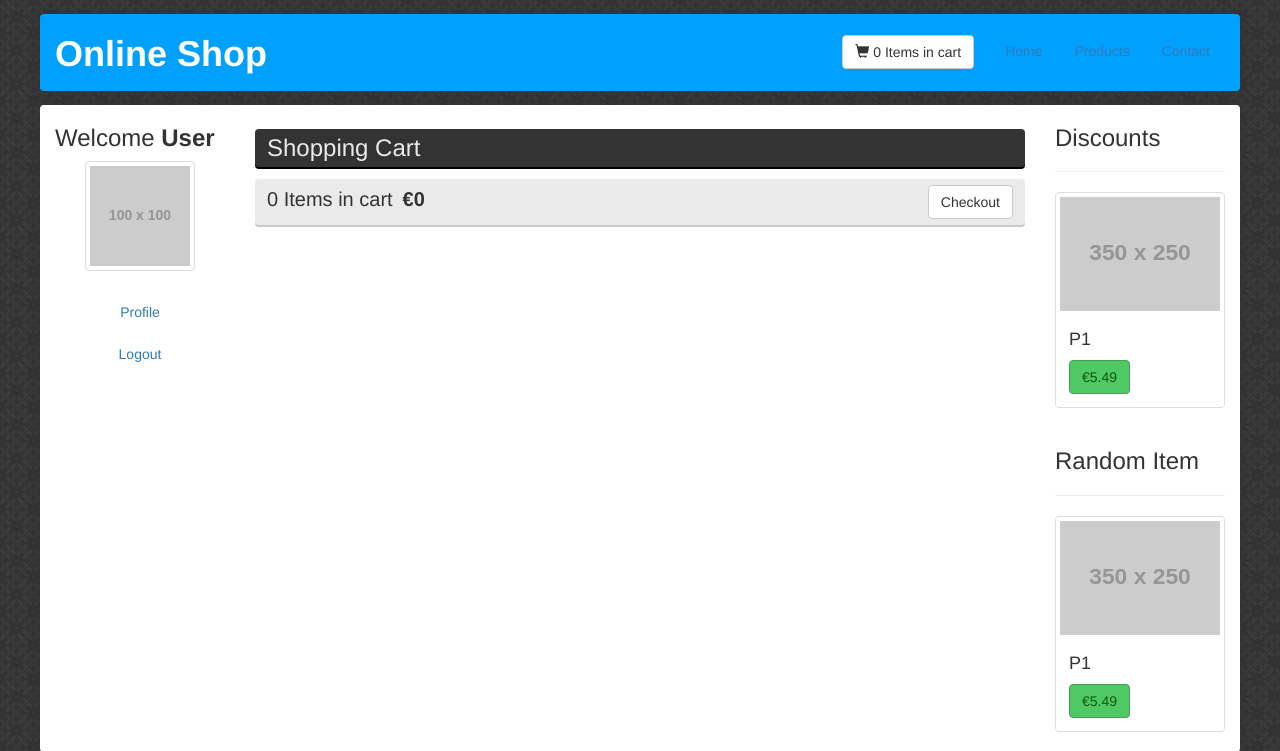
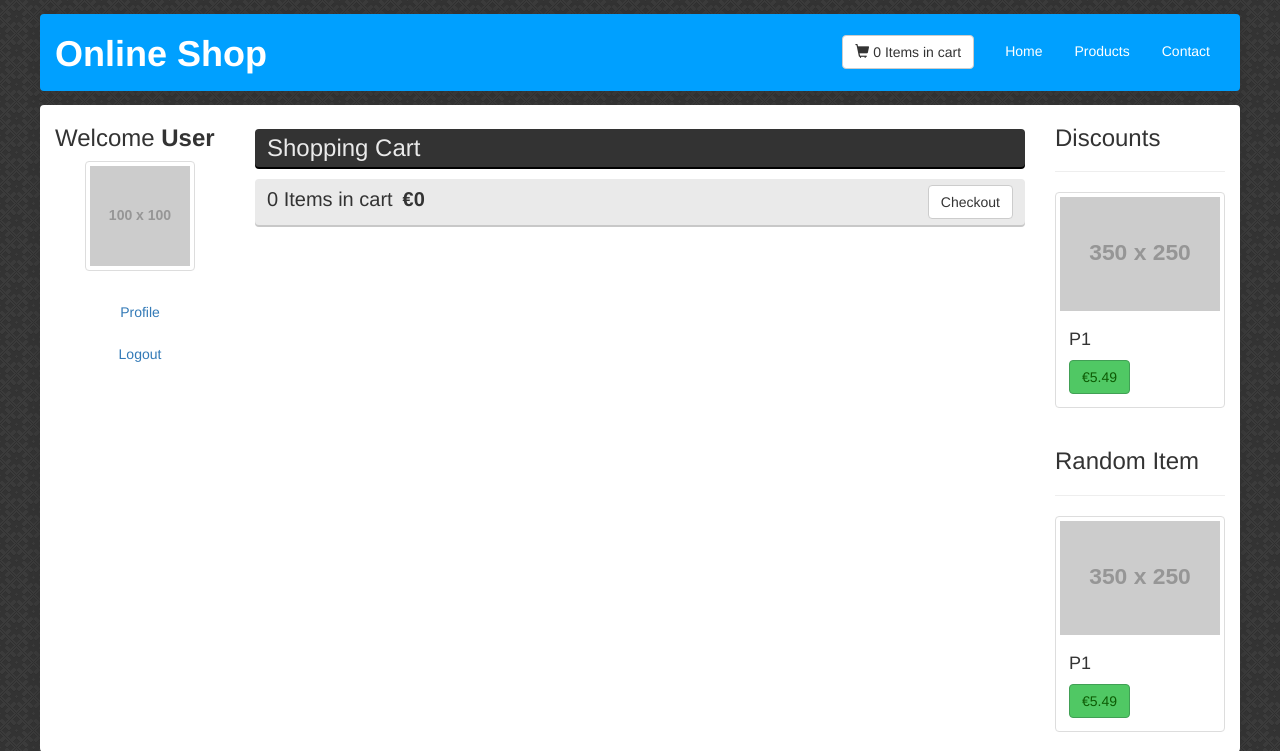
Before and after one commit to quartz55/LBAW, a PHP site: page /cart.html in a window 1280 px wide. Shown: the top 751 px of the page. Run offline with PHP 8.4, Linux system fonts and the light colour scheme; grey boxes labelled with a size stand in for pictures from a placeholder-image service; some libraries are stand-ins or nearby versions.

Commit message:
Small navbar style fix

```diff
--- a/prototype/css/style.css
+++ b/prototype/css/style.css
@@ -10,6 +10,14 @@ html, body {
 
 .site-nav {
     margin-top: 1.2em;
+}
+
+.site-nav li a {
+    color: white;
+}
+
+.site-nav li a:hover {
+    color: black;
 }
 
 .shopping-cart {
```
